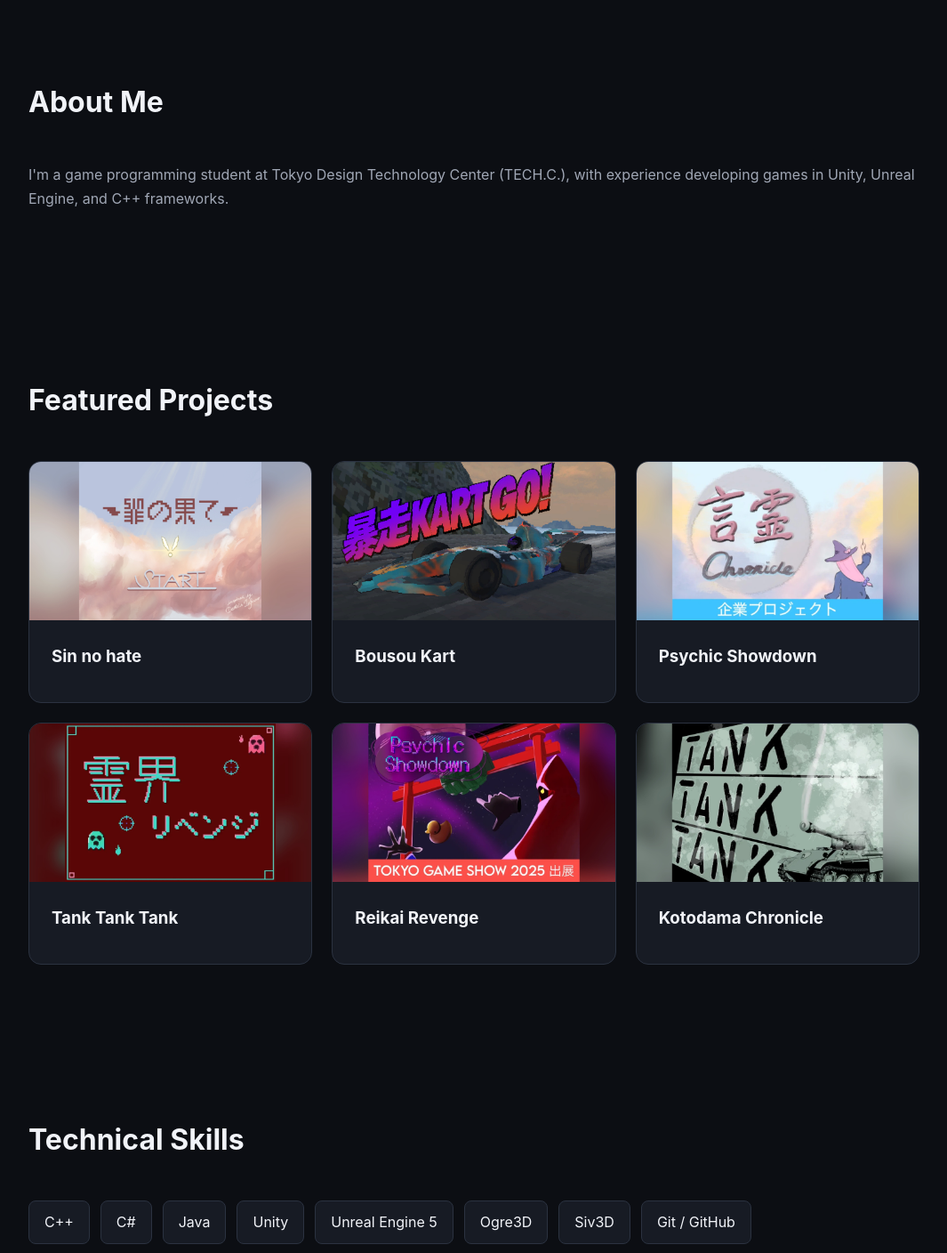
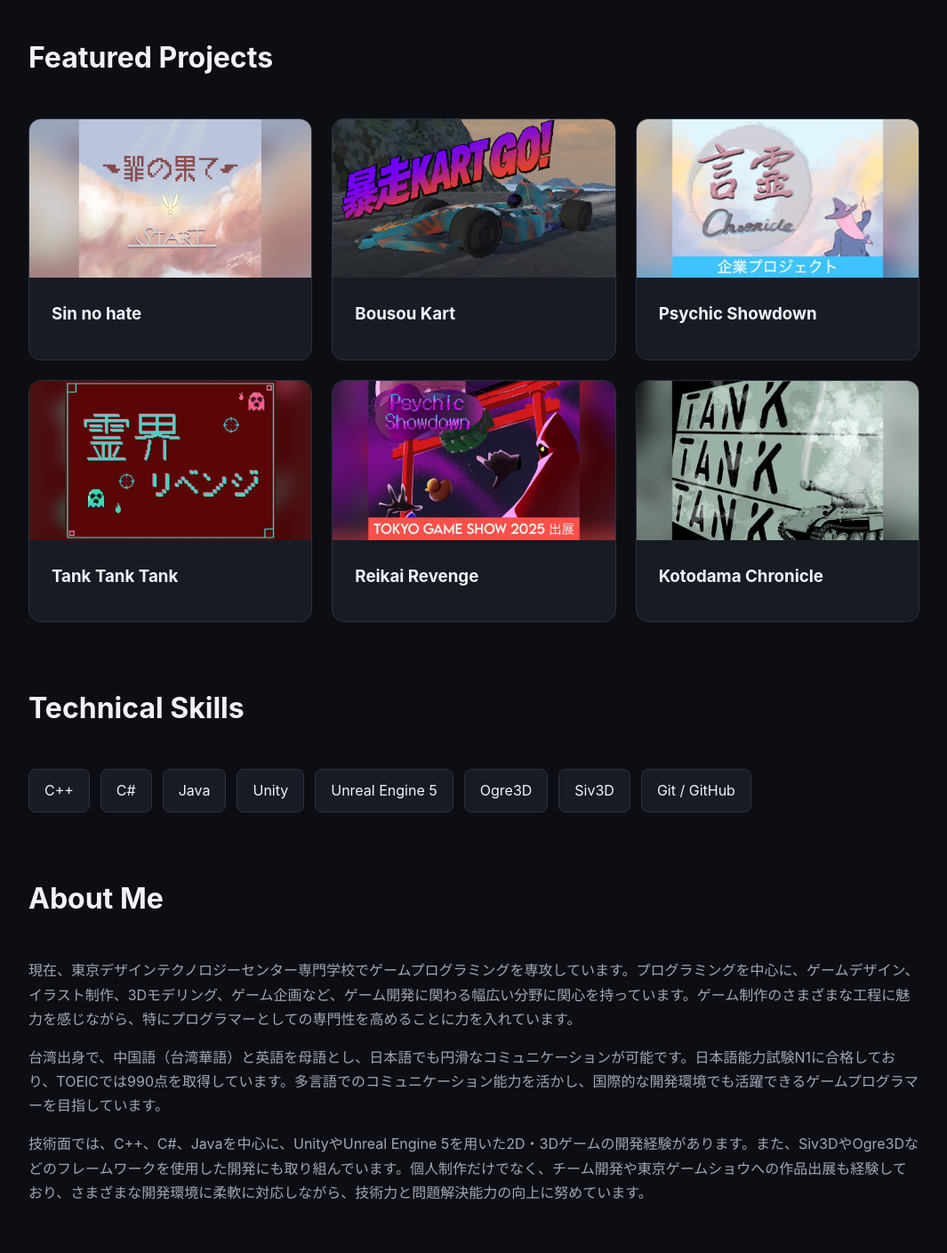
Before and after one commit to VincentCYR7/vincentcyr7.github.io, a plain HTML site: page index.html in a window 1280 px wide. Shown: the part 794-2202 px from the top of the page at 89% size, without its empty margins (107-1172 px from the left). Drawn offline with Linux system fonts and the light colour scheme.

Commit message:
Update index.html

```diff
--- a/index.html
+++ b/index.html
@@ -68,8 +68,8 @@
 
     /* Section spacing */
     section {
-      padding-top: 85px !important;
-      padding-bottom: 85px !important;
+      padding-top: 35px !important;
+      padding-bottom: 35px !important;
     }
 
     .hero {
@@ -267,15 +267,6 @@
       </div>
     </section>
 
-    <section id="about" class="container">
-      <h2>About Me</h2>
-      <p>
-        I'm a game programming student at Tokyo Design Technology
-        Center (TECH.C.), with experience developing games in Unity,
-        Unreal Engine, and C++ frameworks.
-      </p>
-    </section>
-
     <section id="projects" class="container">
       <h2>Featured Projects</h2>
 
@@ -357,6 +348,25 @@
       </div>
     </section>
 
+
+
+<section id="about" class="container">
+  <h2>About Me</h2>
+
+  <p>
+    現在、東京デザインテクノロジーセンター専門学校でゲームプログラミングを専攻しています。プログラミングを中心に、ゲームデザイン、イラスト制作、3Dモデリング、ゲーム企画など、ゲーム開発に関わる幅広い分野に関心を持っています。ゲーム制作のさまざまな工程に魅力を感じながら、特にプログラマーとしての専門性を高めることに力を入れています。
+  </p>
+
+  <p>
+    台湾出身で、中国語（台湾華語）と英語を母語とし、日本語でも円滑なコミュニケーションが可能です。日本語能力試験N1に合格しており、TOEICでは990点を取得しています。多言語でのコミュニケーション能力を活かし、国際的な開発環境でも活躍できるゲームプログラマーを目指しています。
+  </p>
+
+  <p>
+    技術面では、C++、C#、Javaを中心に、UnityやUnreal Engine 5を用いた2D・3Dゲームの開発経験があります。また、Siv3DやOgre3Dなどのフレームワークを使用した開発にも取り組んでいます。個人制作だけでなく、チーム開発や東京ゲームショウへの作品出展も経験しており、さまざまな開発環境に柔軟に対応しながら、技術力と問題解決能力の向上に努めています。
+  </p>
+</section>
+
+
     <section id="contact" class="container">
       <h2>Let's Connect</h2>
 
```
